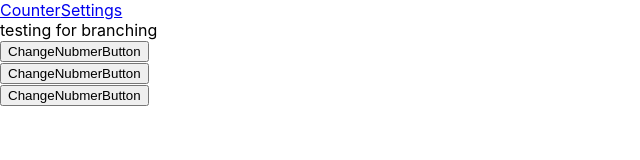
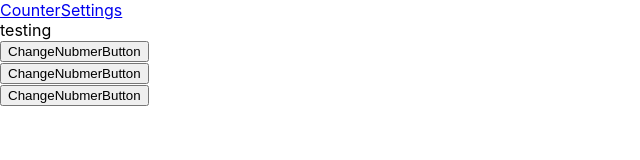
Before and after one commit to sinamoraddar/counterApp, a React (Create React App) app: page / in a window 1280 px wide. Shown: the top 160 px of the page, without its empty margins (0-640 px from the left). Built offline with nearby package versions, Linux system fonts and the light colour scheme.

Commit message:
test commit

```diff
--- a/src/components/Counter.js
+++ b/src/components/Counter.js
@@ -3,7 +3,7 @@ import ChangeNumberButton from './ChangeNumberButton';
 
 const Counter = () => (
     <div>
-        <div>testing for branching</div>
+        <div>testing</div>
         <ChangeNumberButton/>
         <ChangeNumberButton/>
         <ChangeNumberButton/>
```
